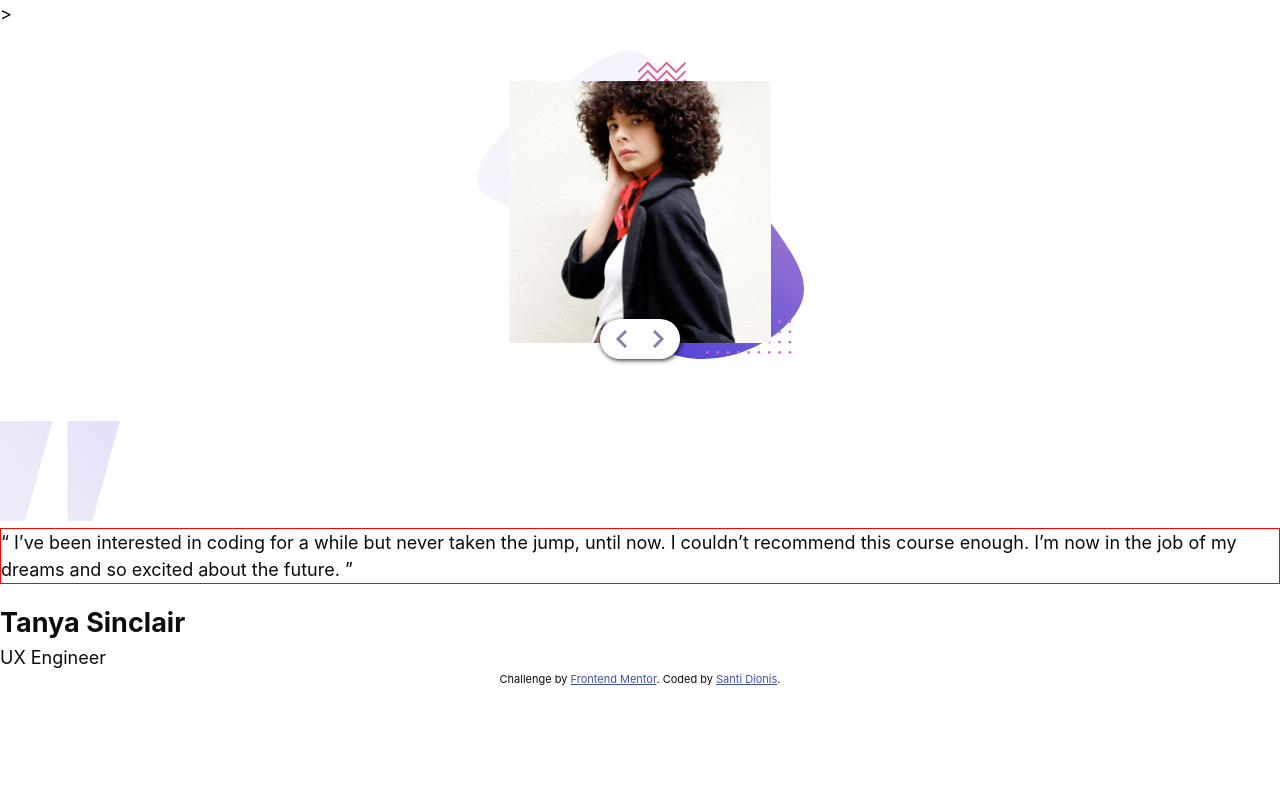
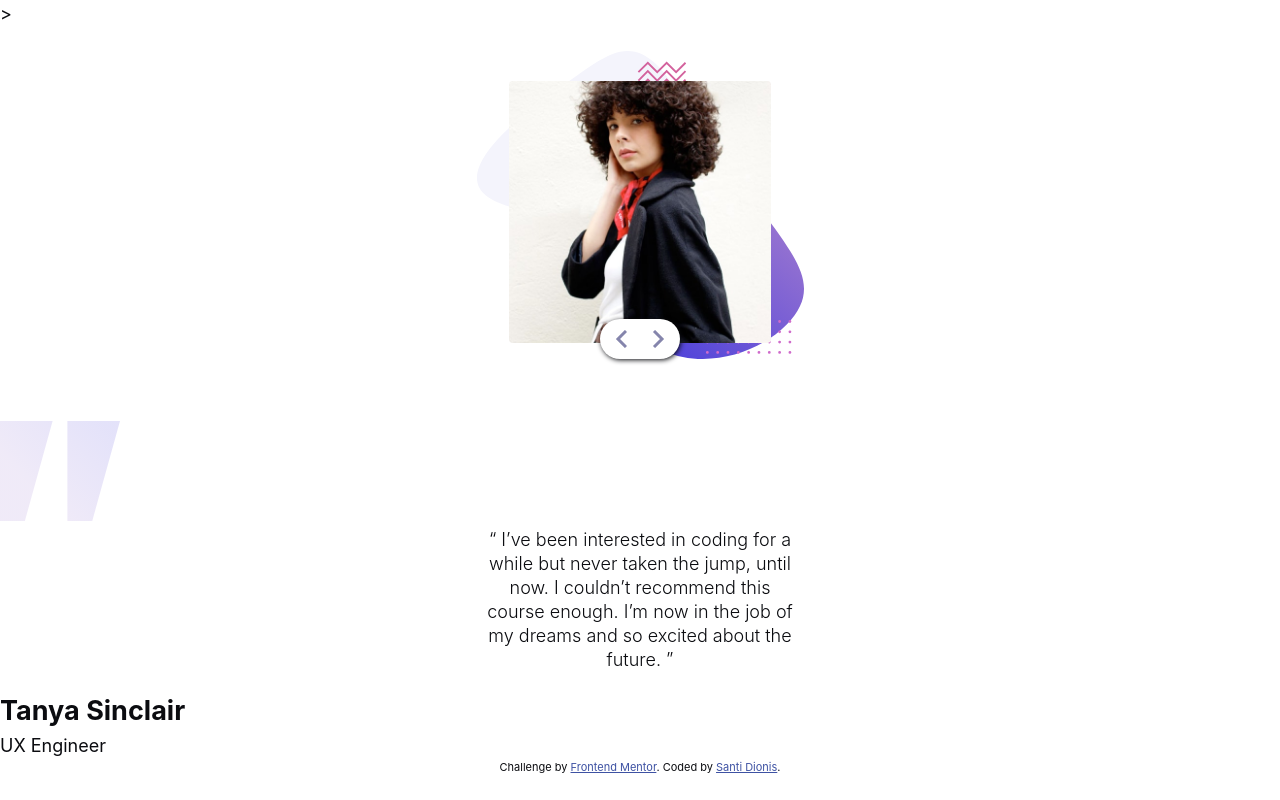
Before and after one commit to shencanet/FrontEnd32.1, a plain HTML site: page index.html in a window 1280 px wide. Drawn offline with Linux system fonts and the light colour scheme; a web font is replaced by a local one.

Commit message:
ADD: CSS

```diff
--- a/styles.css
+++ b/styles.css
@@ -71,9 +71,15 @@ body {
     margin: 0 auto;
   }
   & .user-Testimonial {
-    border: 1px solid red;
-    witdh: 100%;
+
+    width: 311px;
     margin: 0 auto 19px;
+    font-size: 1.125rem;
+    line-height: 1.5rem;
+    text-align: center;
+    color: var(--DarkBlue);
+    font-weight: 300;
+
 
   }
 
```
